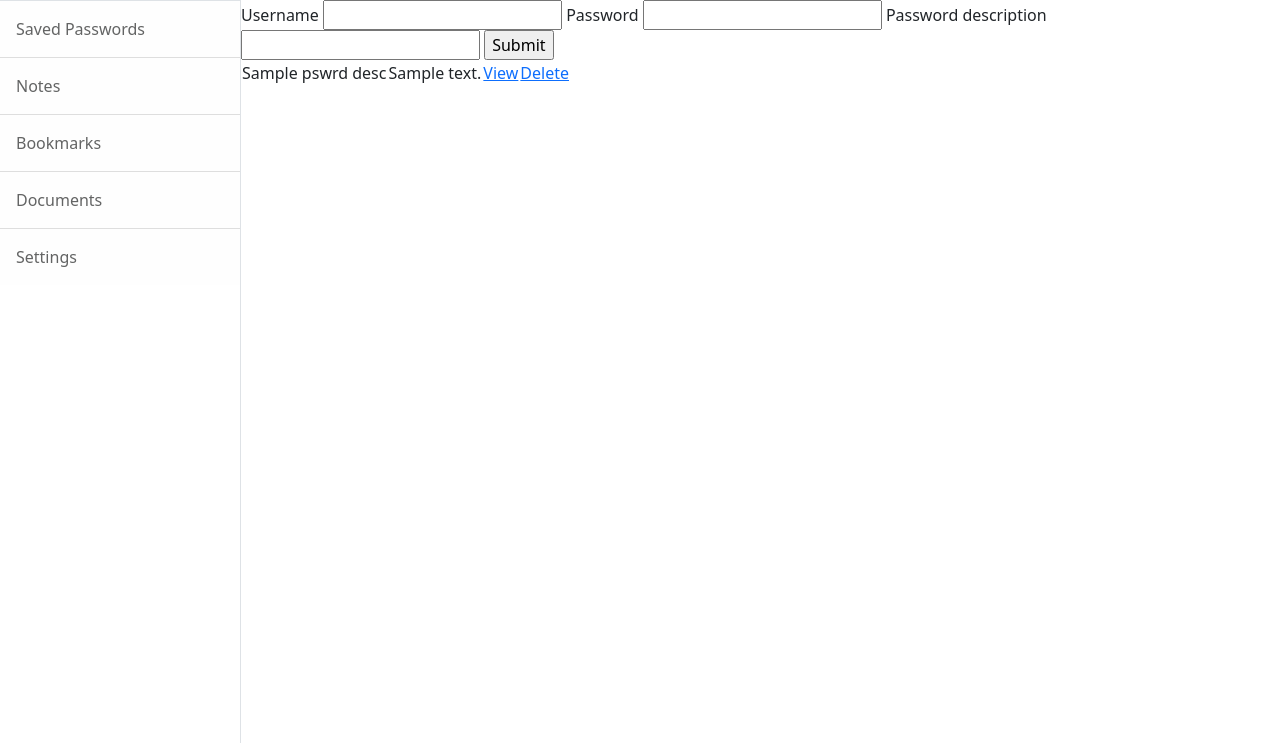
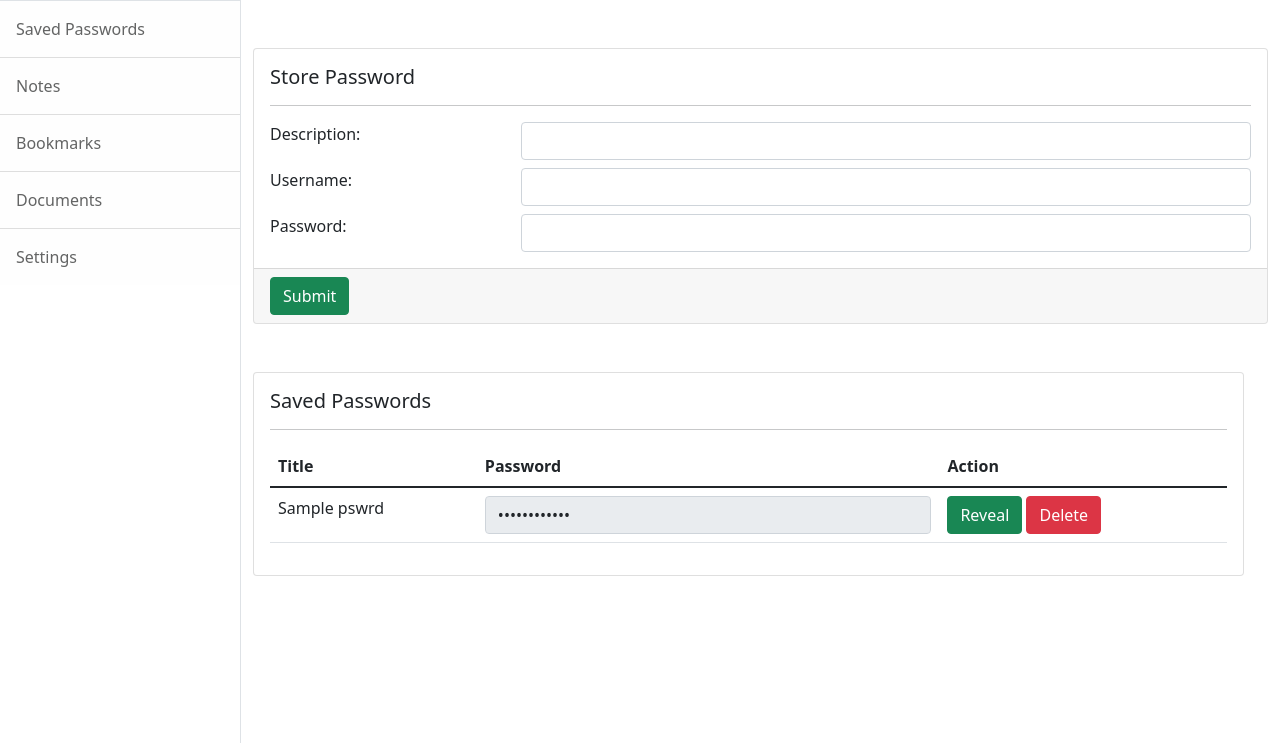
Before and after one commit to webdesigner4ever/Hi-Five, a Flask app: template src/templates/view_pswrds.html in a window 1280 px wide. Shown: the part 57-800 px from the top of the page. Run offline with Flask 2, Linux system fonts and the light colour scheme; tables that the repository leaves empty hold one stand-in row (values such as "Sample post"); the template is opened without the code that fills it: values that come from a table or form of the project are taken from there, most other values are stand-ins (such as "Sample title", 1, 10 or a date in 2020).

Commit message:
Fix passwords page

```diff
--- a/src/templates/view_pswrds.html
+++ b/src/templates/view_pswrds.html
@@ -4,31 +4,78 @@
 {{ super() }}
 {% endblock %}
 {% block content %}
+<div class="container">
+    <div class="row mt-5">
+        <form method="POST" action="/pswrd/add">
+            <div class="card">
+                <div class="card-body">
+                    <h5 class="card-title">Store Password</h5>
+                    <hr />
+                    <div class="row mt-2">
+                        <div class="col-md-3">
+                            Description:
+                        </div>
+                        <div class="col-md-9">
+                            <input type="text" required class="form-control" name="pswrd_description"/>
+                        </div>
+                    </div>
+                    <div class="row mt-2">
+                        <div class="col-md-3">
+                            Username:
+                        </div>
+                        <div class="col-md-9">
+                            <input type="text" required class="form-control" name="pswrd_username"/>
+                        </div>
+                    </div>
+                    <div class="row mt-2">
+                        <div class="col-md-3">
+                            Password:
+                        </div>
+                        <div class="col-md-9">
+                            <input type="password" required class="form-control" name="pswrd_content"/>
+                        </div>
+                    </div>
+                </div>
+                <div class="card-footer">
+                    <input type="submit" name="submit" class="btn btn-success"/>
+                </div>
+            </div>
+        </form>
 
-<form method="POST" action="/pswrd_descs/add">
-    Username
-    <input type="text" name="pswrd_desc_title"/>
-    Password
-    <input type="text" name="pswrd_desc_cont"/>
-    Password description
-    <input type="text" name="pswrd_desc_desc"/>
-
-    <input type="submit" name="submit"/>
-
-</form>
-<table>
-    {% for bookmark in pswrd_descs %}
+        <div class="row mt-5">
+            <div class="col-md-12">
+                <div class="card">
+                    <div class="card-body">
+                        <h5 class="card-title">Saved Passwords</h5>
+                        <hr/>
+                        <table class="table">
+                            <thead class="thead-dark">
                                 <tr>
-            <td>{{ pswrd_desc["pswrd_desc_title"] }}</td>
-            <td>{{ pswrd_desc["pswrd_desc_desc"] }}
+                                        <th>Title</th>
+                                        <th>Password</th>
+                                        <th>Action</th>
+                                </tr>
+                            </thead>
+                            <tbody>
+                                {% for pswrd in pswrds %}
+                                    <tr>
+                                        <td>{{ pswrd["pswrd_title"] }}</td>
                                         </td>
                                         <td>
-                <a href="{{ pswrd_desc['pswrd_desc_url'] }}">View</a>
+                                            <input type="password" class="form-control" disabled value="{{ pswrd['pswrd_content'] }}" id="field_{{ pswrd['pswrd_id'] }}" />
                                         </td>
                                         <td>
-                <a href="/pswrd_descs/delete/{{ pswrd_desc['pswrd_desc_id'] }}">Delete</a>
+                                            <a class="btn btn-success" href="#" onclick="document.getElementById(`field_{{ pswrd['pswrd_id'] }}`).type=`text`">Reveal</a>
+                                            <a class="btn btn-danger" href="/pswrds/delete/{{ pswrd['pswrd_id'] }}">Delete</a>
                                         </td>
                                     </tr>
                                 {% endfor %}
+                            </tbody>
                         </table>
+                    </div>
+                </div>
+            </div>
+        </div>
+    </div>
+</div>
 {% endblock %}
```
Also changed, not shown: src/controllers/pswrd_controller.py (+3 -4 lines), src/models/db.py (+3 -14 lines). Lines whose indentation alone changed are shown as unchanged.
